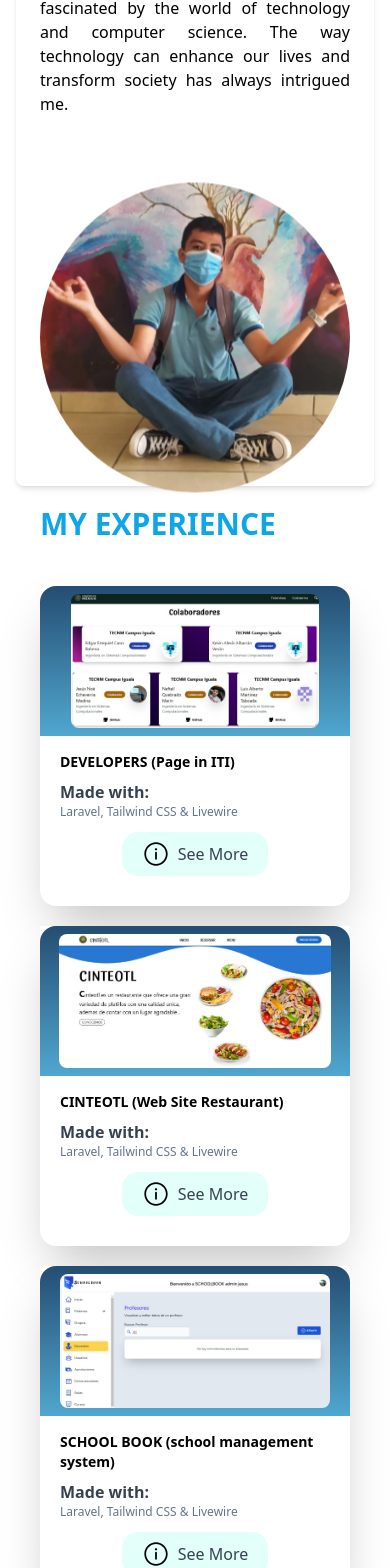
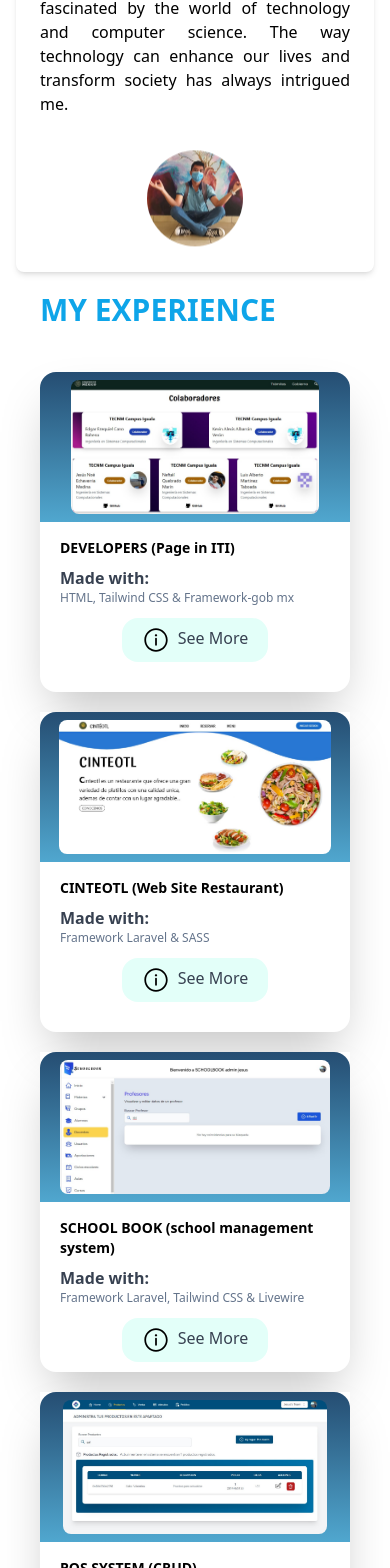
Before and after one commit to EcheverriaJesus/JesusEcheverria.github.io, a React (Create React App) app: page / in a window 390 px wide. Shown: the part 1136-2704 px from the top of the page. Built offline with nearby package versions, Linux system fonts and the light colour scheme; a web font is replaced by a local one.

Commit message:
Agregando informacion de made en tarjects

```diff
--- a/src/App.js
+++ b/src/App.js
@@ -16,7 +16,6 @@ function App() {
         <section className="flex w-full h-2/6 px-6 sm:h-1/2 pt-6 sm:pt-2 md:px-24 grid-rows-2 fondo_header">
           <section className="flex py-5 w-full sm:py-24 md:w-2/3 flex-col justify-center items-center gap-4">
             <h2 className="text-center text-2xl lg:text-3xl text-white font-bold letter font-LilitaOne tracking-widest">HI, I'M JESÚS NOÉ ECHEVERRIA MEDINA</h2>
-
             <div>
               <h2 className="text-center text-xl lg:text-2xl text-yellow-300 font-semibold font-LilitaOne tracking-widest">COMPUTER SYSTEMS ENGINNER!</h2>
             </div>
@@ -25,7 +24,6 @@ function App() {
 
               <Button_Icon url="https://www.linkedin.com/in/jesus-echeverria/" path="M12 2c5.514 0 10 4.486 10 10s-4.486 10-10 10-10-4.486-10-10 4.486-10 10-10zm0-2c-6.627 0-12 5.373-12 12s5.373 12 12 12 12-5.373 12-12-5.373-12-12-12zm-2 8c0 .557-.447 1.008-1 1.008s-1-.45-1-1.008c0-.557.447-1.008 1-1.008s1 .452 1 1.008zm0 2h-2v6h2v-6zm3 0h-2v6h2v-2.861c0-1.722 2.002-1.881 2.002 0v2.861h1.998v-3.359c0-3.284-3.128-3.164-4-1.548v-1.093z" />
 
-             {/*  <Button_Icon url="https://www.instagram.com/jesus_echeverria_01/" path="M12 2c5.514 0 10 4.486 10 10s-4.486 10-10 10-10-4.486-10-10 4.486-10 10-10zm0-2c-6.627 0-12 5.373-12 12s5.373 12 12 12 12-5.373 12-12-5.373-12-12-12zm0 7.082c1.602 0 1.792.006 2.425.035 1.627.074 2.385.845 2.46 2.459.028.633.034.822.034 2.424s-.006 1.792-.034 2.424c-.075 1.613-.832 2.386-2.46 2.46-.633.028-.822.035-2.425.035-1.602 0-1.792-.006-2.424-.035-1.63-.075-2.385-.849-2.46-2.46-.028-.632-.035-.822-.035-2.424s.007-1.792.035-2.424c.074-1.615.832-2.386 2.46-2.46.632-.029.822-.034 2.424-.034zm0-1.082c-1.63 0-1.833.007-2.474.037-2.18.1-3.39 1.309-3.49 3.489-.029.641-.036.845-.036 2.474 0 1.63.007 1.834.036 2.474.1 2.179 1.31 3.39 3.49 3.49.641.029.844.036 2.474.036 1.63 0 1.834-.007 2.475-.036 2.176-.1 3.391-1.309 3.489-3.49.029-.64.036-.844.036-2.474 0-1.629-.007-1.833-.036-2.474-.098-2.177-1.309-3.39-3.489-3.489-.641-.03-.845-.037-2.475-.037zm0 2.919c-1.701 0-3.081 1.379-3.081 3.081s1.38 3.081 3.081 3.081 3.081-1.379 3.081-3.081c0-1.701-1.38-3.081-3.081-3.081zm0 5.081c-1.105 0-2-.895-2-2 0-1.104.895-2 2-2 1.104 0 2.001.895 2.001 2s-.897 2-2.001 2zm3.202-5.922c-.397 0-.72.322-.72.72 0 .397.322.72.72.72.398 0 .721-.322.721-.72 0-.398-.322-.72-.721-.72z" /> */}
             </article>
           </section>
           {/* Card in the header */}
@@ -53,29 +51,28 @@ function App() {
 
       <main className='h-auto pb-10 bg-white px-4 pt-4 md:px-14 md:pt-8 lg:px-24'>
         <section className="hidden sm:flex py-5 justify-center degradado w-full lg:hidden">
-        <Card_CV />
+          <Card_CV />
         </section>
         <About_Me />
 
         {/* Tarjetas de proyectos */}
         <h2 className='font-bold text-3xl md:text-5xl text-sky-500 py-5 pl-6'>MY EXPERIENCE</h2>
+        <section className='flex flex-col sm:grid grid-cols-2 md:grid-cols-3 w-full h-auto p-6 md:gap-7'>
+          <Card_Proyect image="/JesusEcheverria.github.io/Images/Page_Developers_iti.jpg" title="DEVELOPERS (Page in ITI)" made="HTML, Tailwind CSS & Framework-gob mx" />
 
+          <Card_Proyect image="/JesusEcheverria.github.io/Images/Cinteolt.jpg" link="https://github.com/EcheverriaJesus/Cinteotl" title="CINTEOTL (Web Site Restaurant)" made="Framework Laravel & SASS" />
 
-          <div className='flex flex-col sm:grid grid-cols-2 md:grid-cols-3 w-full h-auto p-6 md:gap-7'>
+          <Card_Proyect image="/JesusEcheverria.github.io/Images/SCHOOLBOOK3.jpg" link="https://github.com/EcheverriaJesus/SCHOOLBOOK" title="SCHOOL BOOK (school management system)" made="Framework Laravel, Tailwind CSS & Livewire" />
 
-          <Card_Proyect image="/JesusEcheverria.github.io/Images/Page_Developers_iti.jpg" title="DEVELOPERS (Page in ITI)"  made="HTML, Tailwind CSS & Framework-gob mx"/>
+          <Card_Proyect image="/JesusEcheverria.github.io/Images/sistemaVenta.jpg" link="https://github.com/EcheverriaJesus/SistemaPuntoVenta" title="POS SYSTEM (CRUD)" made="Framework Laravel, Tailwind CSS & Livewire" />
 
-          <Card_Proyect image="/JesusEcheverria.github.io/Images/Cinteolt.jpg" link="https://github.com/EcheverriaJesus/Cinteotl" title="CINTEOTL (Web Site Restaurant)" made="Framework Laravel & SASS"/>
+          <Card_Proyect image="/JesusEcheverria.github.io/Images/Bote_3D_2.jpg" link="https://github.com/EcheverriaJesus" title="OBJECTS 3D (self-learning)" made="Blender" url="#" />
+        </section>
 
-          <Card_Proyect image="/JesusEcheverria.github.io/Images/SCHOOLBOOK3.jpg" link="https://github.com/EcheverriaJesus/SCHOOLBOOK" title="SCHOOL BOOK (school management system)" made="Framework Laravel, Tailwind CSS & Livewire"/>
+      </main>
+      <footer className='flex bg-black w-full h-64'>
 
-          <Card_Proyect image="/JesusEcheverria.github.io/Images/sistemaVenta.jpg" link="https://github.com/EcheverriaJesus/SistemaPuntoVenta" title="POS SYSTEM (CRUD)" made="Framework Laravel, Tailwind CSS & Livewire"/>
-
-          <Card_Proyect image="/JesusEcheverria.github.io/Images/Bote_3D_2.jpg" link="https://github.com/EcheverriaJesus" title="OBJECTS 3D (self-learning)" made="Blender"/>
-
-        </div>
-      </main>
-
+      </footer>
     </div>
   );
 }
--- a/src/Components/About_Me.js
+++ b/src/Components/About_Me.js
@@ -15,9 +15,9 @@ export default function About_Me() {
               From an early age, I have been fascinated by the world of technology and computer science. The way technology can enhance our lives and transform society has always intrigued me.
               </p>
           </div>
-            <div className='flex '>
+            <div className='flex justify-center md:flex'>
               <a href='https://www.instagram.com/jesus_echeverria_01/' target='_blank' rel="noopener noreferrer">
-                <img className="md:h-36 lg:h-64 rounded-full flotar hover:grayscale cursor-pointer" src="/JesusEcheverria.github.io/Images/Perfil.jpg" alt="" />
+                <img className="h-24 md:h-36 lg:h-64 rounded-full flotar hover:grayscale cursor-pointer" src="/JesusEcheverria.github.io/Images/Perfil.jpg" alt="" />
               </a>
             </div>
           </section>
--- a/src/Components/Card_Proyect.js
+++ b/src/Components/Card_Proyect.js
@@ -2,7 +2,6 @@ import React from 'react'
 
 export default function Card_Proyect(props) {
     return (
-
 
             <div className='flex flex-col w-full h-80 rounded-b-2xl shadow-2xl bg-white pb-5 mb-5'>
                 <div className='flex justify-center bg-gradient-to-t from-[#50a7cf] to-[#254d72] w-full h-1/2 rounded-t-2xl p-2'>
@@ -11,7 +10,7 @@ export default function Card_Proyect(props) {
                 <div className='flex flex-col h-1/2 px-5 my-4'>
                     <h4 className='font-semibold text-sm'>{ props.title }</h4>
                     <p className='font-semibold text-gray-700 pt-2'>Made with:</p>
-                    <p className='font-normal text-slate-500 text-xs pb-3'>Laravel, Tailwind CSS & Livewire</p>
+                    <p className='font-normal text-slate-500 text-xs pb-3'>{ props.made }</p>
                     <div className='flex justify-center'>
                         <div className='flex gap-2 py-2 px-5 rounded-2xl cursor-pointer bg-[#e3fff9] hover:scale-[1.1] ease-in duration-300 mb-3 hover:text-black hover:font-semibold'>
                             <svg className='w-7' viewBox="0 0 24 24">
@@ -19,7 +18,9 @@ export default function Card_Proyect(props) {
                                     d="m12.002 2.005c5.518 0 9.998 4.48 9.998 9.997 0 5.518-4.48 9.998-9.998 9.998-5.517 0-9.997-4.48-9.997-9.998 0-5.517 4.48-9.997 9.997-9.997zm0 1.5c-4.69 0-8.497 3.807-8.497 8.497s3.807 8.498 8.497 8.498 8.498-3.808 8.498-8.498-3.808-8.497-8.498-8.497zm0 6.5c-.414 0-.75.336-.75.75v5.5c0 .414.336.75.75.75s.75-.336.75-.75v-5.5c0-.414-.336-.75-.75-.75zm-.002-3c.552 0 1 .448 1 1s-.448 1-1 1-1-.448-1-1 .448-1 1-1z"
                                     fill="#000000" />
                             </svg>
-                            <button className='text-gray-700'> See More</button>
+                            <a href={ props.url } rel="noopener noreferrer">
+                                <button className='text-gray-700'> See More</button>
+                            </a>
                         </div>
                     </div>
                 </div>
```
